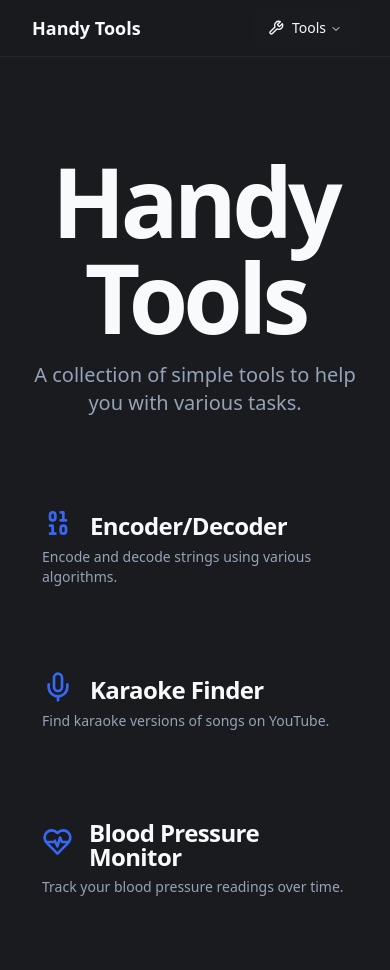
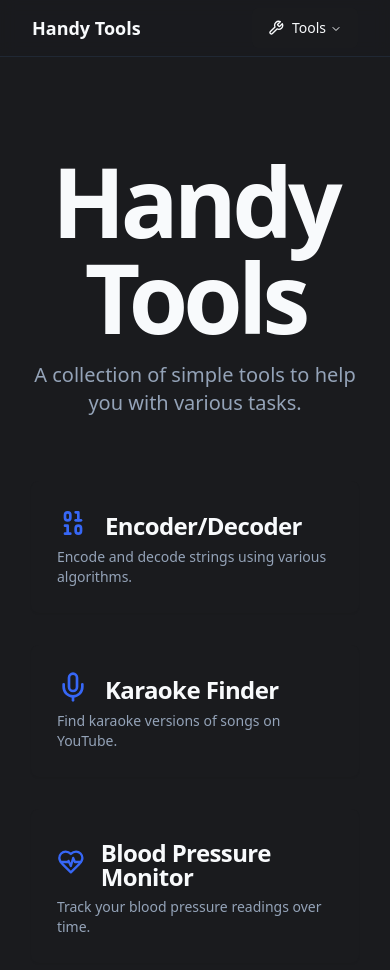
Before and after one commit to tobisupreme/url-whisper-encoder-webapp, a React (Vite) app: page / in a window 390 px wide. Shown: the top 970 px of the page. Built offline with nearby package versions, Linux system fonts and the light colour scheme.

Commit message:
Fix: Center cards on small screens
Center the tool cards on the homepage for smaller screens.

```diff
--- a/src/pages/Index.tsx
+++ b/src/pages/Index.tsx
@@ -33,9 +33,9 @@ const Index = () => {
           A collection of simple tools to help you with various tasks.
         </p>
       </div>
-      <div className="grid grid-cols-1 md:grid-cols-2 lg:grid-cols-3 gap-8">
+      <div className="grid grid-cols-1 md:grid-cols-2 lg:grid-cols-3 gap-8 justify-items-center">
         {tools.map((tool) => (
-          <Link to={tool.href} key={tool.title} className="block group">
+          <Link to={tool.href} key={tool.title} className="block group w-11/12 md:w-full">
             <Card className="h-full border-2 border-transparent group-hover:border-primary transition-all duration-300">
               <CardHeader className="flex flex-row items-center gap-4 pb-2">
                 {tool.icon}
```
